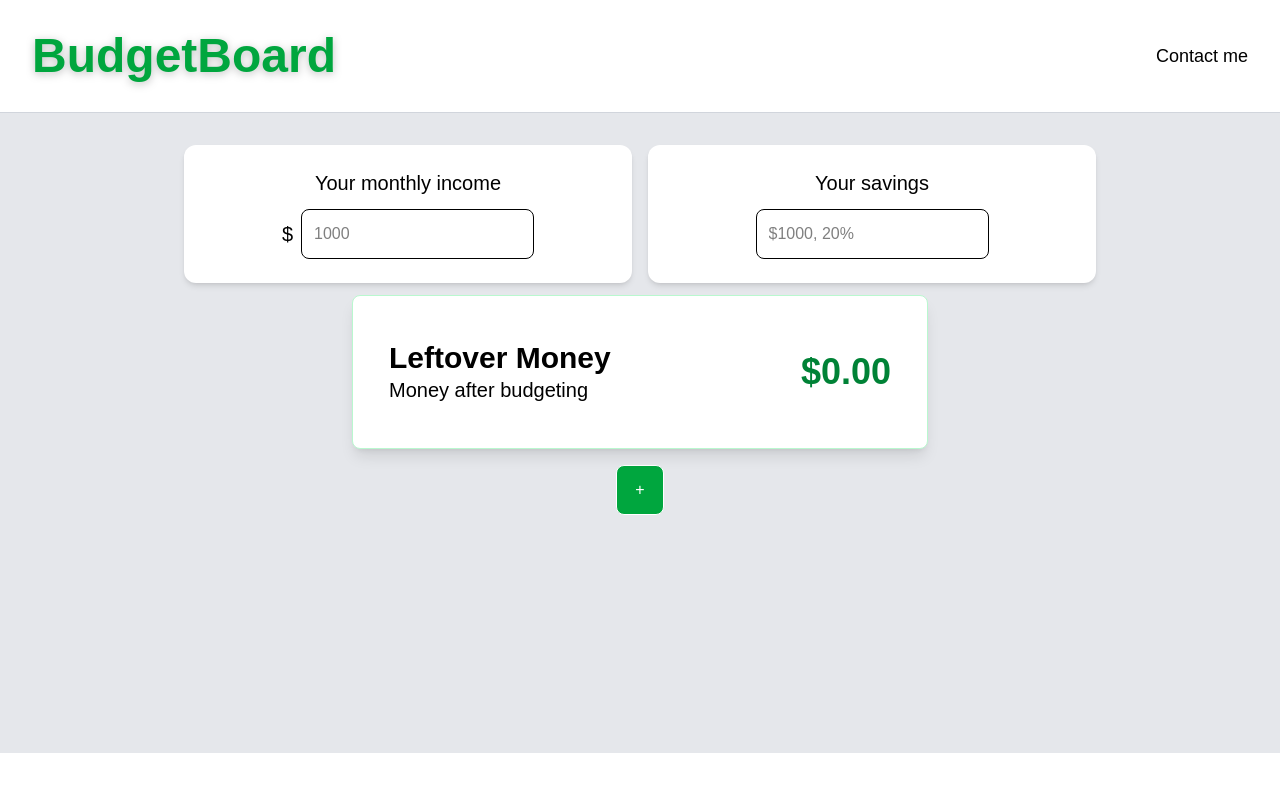
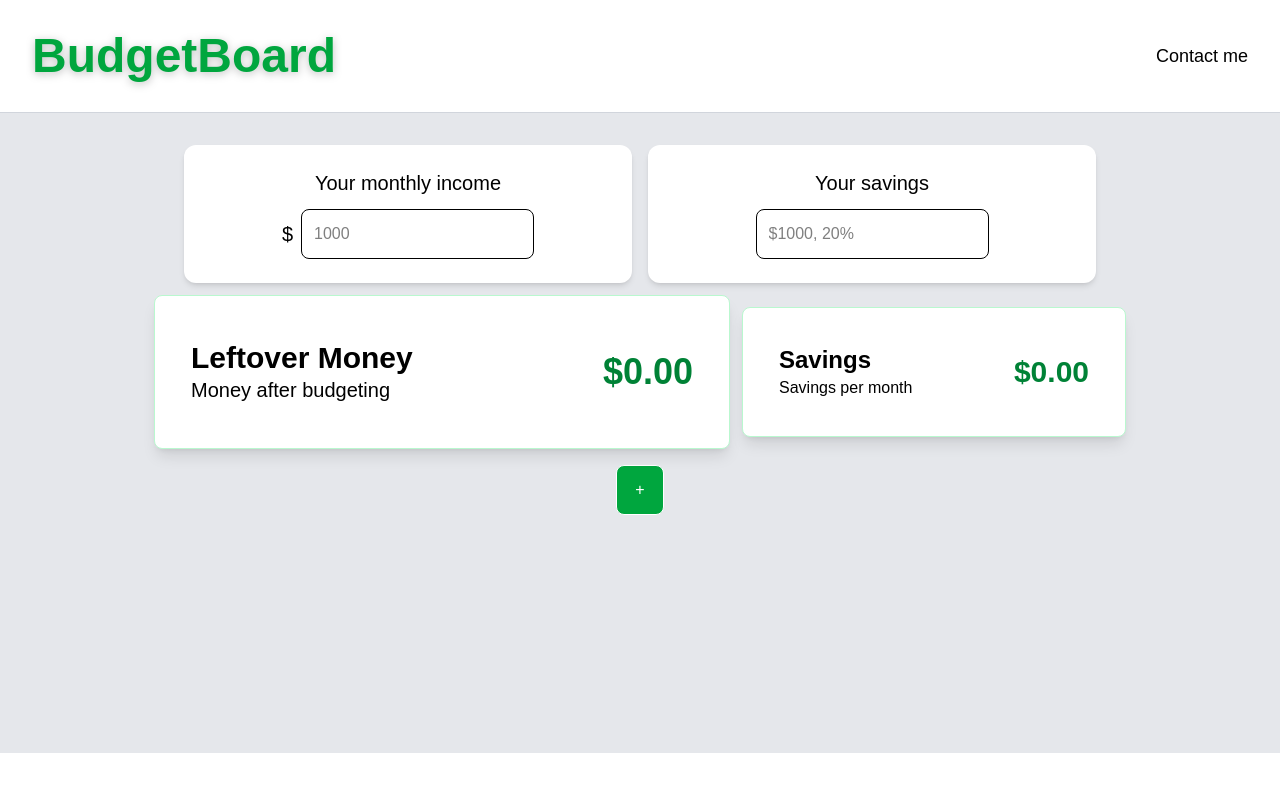
Before and after one commit to rnaveee/budgetboard, a Next.js app: page / in a window 1280 px wide. Shown: the top 789 px of the page. Built offline with nearby package versions, Linux system fonts and the light colour scheme.

Commit message:
created savings card

```diff
--- a/src/app/components/BudgetBoard.tsx
+++ b/src/app/components/BudgetBoard.tsx
@@ -5,6 +5,7 @@ import CategoryCard from "./CategoryCard";
 import FreeMoneyCard from "./FreeMoneyCard";
 import IncomeForm from "./IncomeForm";
 import NewCategoryButton from "./NewCategoryButton";
+import SavingsCard from "./SavingsCard";
 import SavingsForm from "./SavingsForm";
 import handleCalculation from "../utils/handleCalculation";
 import type Category from "../../types/category";
@@ -91,8 +92,9 @@ export default function BudgetBoard() {
         <IncomeForm income={income} onIncomeChange={handleNewIncome} />
         <SavingsForm savings={savings} onSavingsChange={handleNewSavings} />
       </div>
-      <div className="flex justify-center mt-3">
+      <div className="mt-3 flex flex-col items-center justify-center gap-3 lg:flex-row">
         <FreeMoneyCard leftoverMoney={leftoverMoney} />
+        <SavingsCard savings={savings} />
       </div>
       <div className="flex mt-4 justify-center gap-3 flex-wrap">
         {categories.map((category) => (
--- /dev/null
+++ b/src/app/components/SavingsCard.tsx
@@ -0,0 +1,22 @@
+type SavingsCardProps = {
+  savings: string;
+};
+
+export default function SavingsCard({ savings }: SavingsCardProps) {
+  const trimmedSavings = savings.trim();
+  const savingsDisplay = trimmedSavings ? trimmedSavings : "$0.00";
+
+  return (
+    <div className="card w-full max-w-sm bg-white px-3 py-3 shadow-lg border border-green-200">
+      <div className="card-body flex-row items-center justify-between gap-4">
+        <div>
+          <h2 className="card-title text-2xl">Savings</h2>
+          <p className="text-base">Savings per month</p>
+        </div>
+        <h1 className="text-3xl font-bold text-green-700">
+          {savingsDisplay}
+        </h1>
+      </div>
+    </div>
+  );
+}
```
